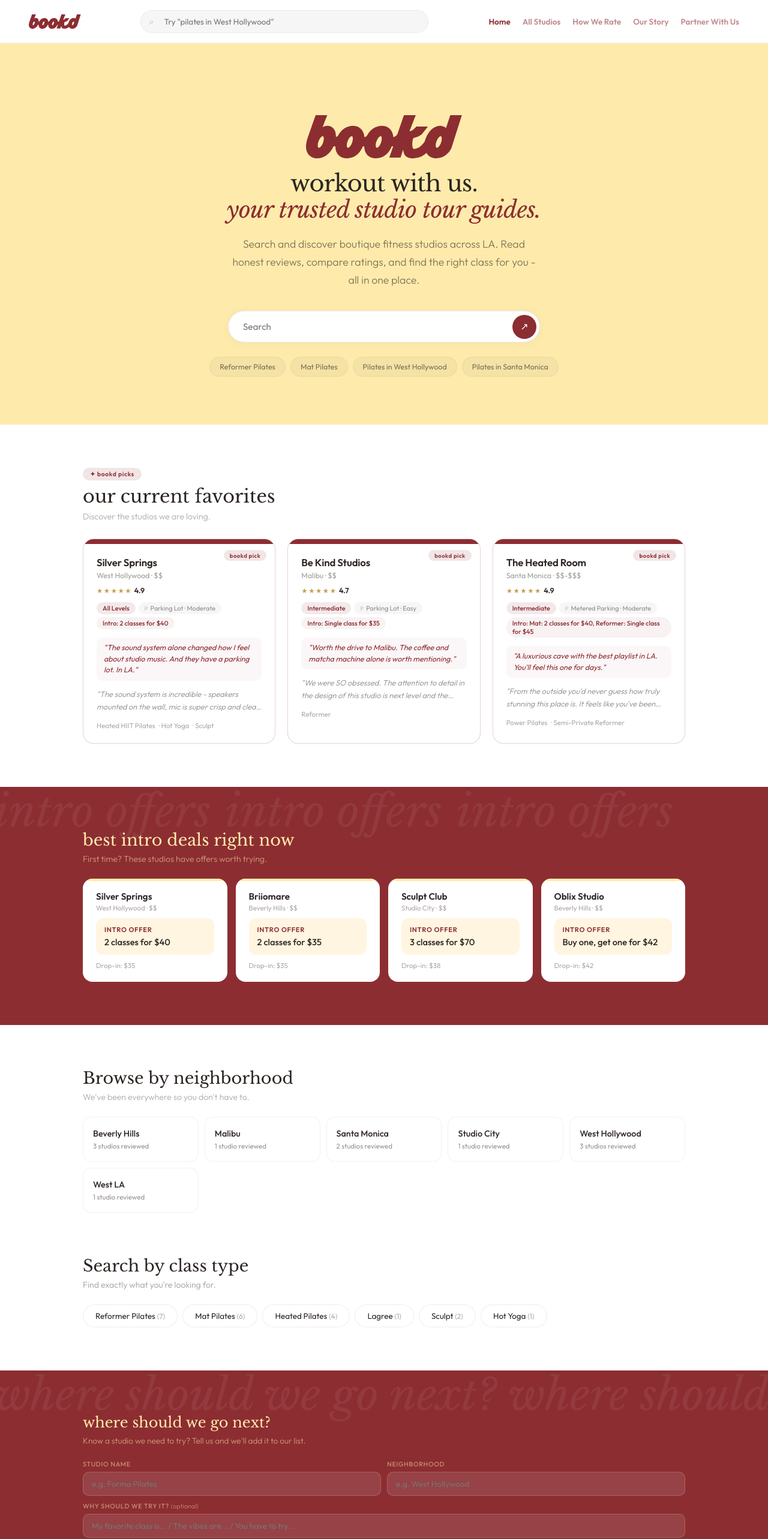
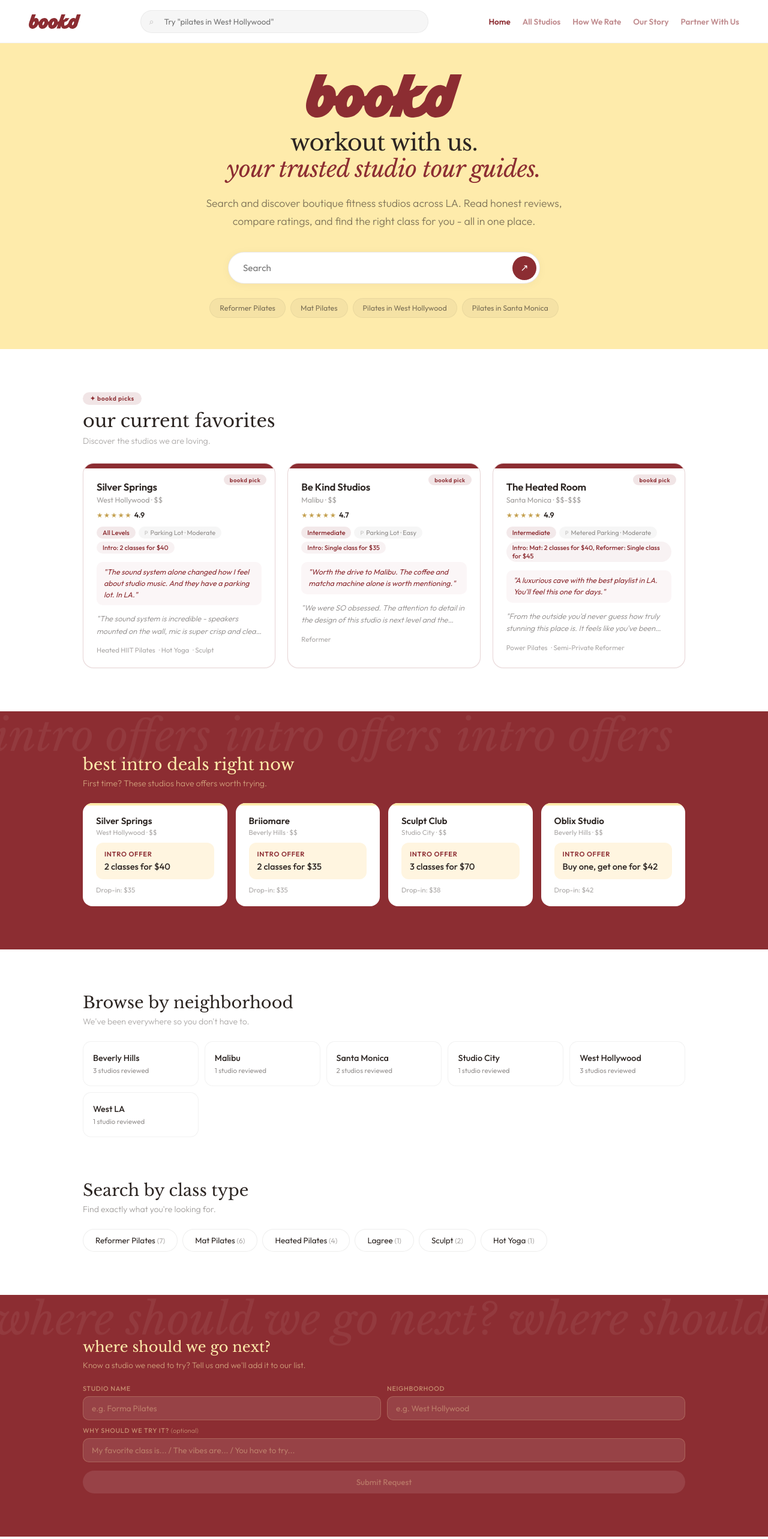
Before and after one commit to bookdwithus-coder/bookd, a React (Vite) app: page / in a window 1280 px wide. Shown: the top 2566 px of the page at 60% size. Built offline with nearby package versions, Linux system fonts and the light colour scheme.

Commit message:
color blocking, placeholder fix, hero tightening

```diff
--- a/src/App.jsx
+++ b/src/App.jsx
@@ -417,6 +417,7 @@ export default function App() {
       </footer>
       <style>{`
         ::selection { background: rgba(196,168,139,0.25); }
+        .dark-input::placeholder { color: rgba(254,235,171,0.35); }
         * { box-sizing: border-box; margin: 0; padding: 0; }
         @keyframes fadeUp { from { opacity:0; transform:translateY(12px); } to { opacity:1; transform:translateY(0); } }
       `}</style>
@@ -471,12 +472,12 @@ function HomePage({ navigate, searchAndGo }) {
   return <div>
     {/* Hero */}
     <div style={{background:BRAND.butter}}>
-    <section style={{padding:"clamp(56px,12vw,120px) clamp(16px,4vw,48px) clamp(48px,8vw,80px)",textAlign:"center",maxWidth:760,margin:"0 auto"}}>
+    <section style={{padding:"clamp(32px,5vw,52px) clamp(16px,4vw,48px) clamp(32px,5vw,52px)",textAlign:"center",maxWidth:760,margin:"0 auto"}}>
       <div style={{marginBottom:20,display:"flex",justifyContent:"center"}}><BookdLogo height={72} /></div>
       <div style={{fontFamily:"'Libre Baskerville',Georgia,serif",fontSize:"clamp(1.5rem,3.8vw,2.4rem)",fontWeight:400,letterSpacing:"-0.02em",lineHeight:1.15,marginBottom:20}}>
         workout with us.<br/><span style={{fontStyle:"italic",color:BRAND.red}}>your trusted studio tour guides.</span>
       </div>
-      <p style={{fontSize:"clamp(0.95rem,2vw,1.1rem)",color:BRAND.textMid,lineHeight:1.7,maxWidth:520,margin:"0 auto 36px",fontWeight:300}}>
+      <p style={{fontSize:"clamp(0.95rem,2vw,1.1rem)",color:BRAND.textMid,lineHeight:1.7,maxWidth:640,margin:"0 auto 36px",fontWeight:300}}>
         Search and discover boutique fitness studios across LA. Read honest reviews, compare ratings, and find the right class for you - all in one place.
       </p>
       {/* Search bar */}
@@ -652,16 +653,16 @@ function StudioRequestForm({ darkMode = false }) {
       <div style={{display:"grid",gridTemplateColumns:"1fr 1fr",gap:10,marginBottom:10}}>
         <div>
           <div style={{fontSize:"0.68rem",textTransform:"uppercase",letterSpacing:"0.06em",color:labelColor,marginBottom:6,fontWeight:500}}>Studio Name</div>
-          <input style={iS} placeholder="e.g. Forma Pilates" value={form.studio} onChange={e=>setForm({...form,studio:e.target.value})} />
+          <input className={darkMode?"dark-input":""} style={iS} placeholder="e.g. Forma Pilates" value={form.studio} onChange={e=>setForm({...form,studio:e.target.value})} />
         </div>
         <div>
           <div style={{fontSize:"0.68rem",textTransform:"uppercase",letterSpacing:"0.06em",color:labelColor,marginBottom:6,fontWeight:500}}>Neighborhood</div>
-          <input style={iS} placeholder="e.g. West Hollywood" value={form.neighborhood} onChange={e=>setForm({...form,neighborhood:e.target.value})} />
+          <input className={darkMode?"dark-input":""} style={iS} placeholder="e.g. West Hollywood" value={form.neighborhood} onChange={e=>setForm({...form,neighborhood:e.target.value})} />
         </div>
       </div>
       <div style={{marginBottom:14}}>
         <div style={{fontSize:"0.68rem",textTransform:"uppercase",letterSpacing:"0.06em",color:labelColor,marginBottom:6,fontWeight:500}}>Why should we try it? <span style={{fontWeight:300,textTransform:"none",letterSpacing:0}}>(optional)</span></div>
-        <input style={iS} placeholder="My favorite class is... / The vibes are... / You have to try..." value={form.note} onChange={e=>setForm({...form,note:e.target.value})} />
+        <input className={darkMode?"dark-input":""} style={iS} placeholder="My favorite class is... / The vibes are... / You have to try..." value={form.note} onChange={e=>setForm({...form,note:e.target.value})} />
       </div>
       <button onClick={handleSubmit} disabled={!form.studio} style={{
         background:form.studio?BRAND.butter:"rgba(255,255,255,0.1)",
```
